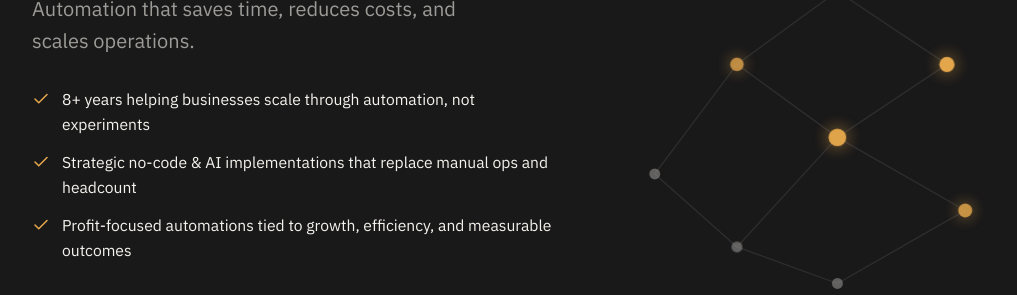
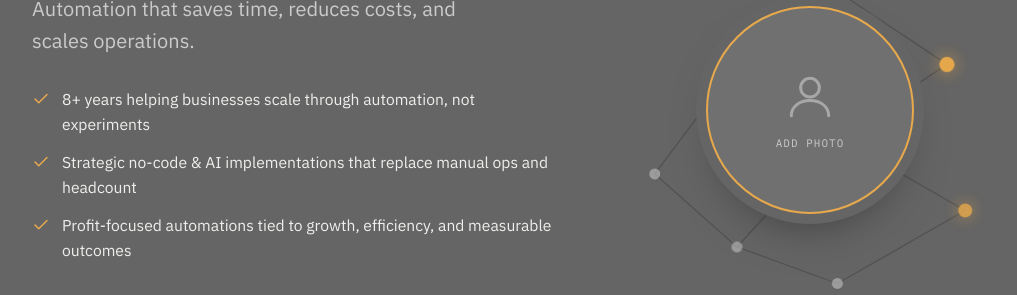
Before and after one commit to r4c3r-x/ryancootauco, a plain HTML site: page index.html in a window 1280 px wide. Shown: the part 289-584 px from the top of the page, without its empty margins (114-1131 px from the left). Drawn offline with Linux system fonts and the light colour scheme.

Commit message:
Update index.html

```diff
--- a/index.html
+++ b/index.html
@@ -10,14 +10,14 @@
 <link href="https://fonts.googleapis.com/css2?family=IBM+Plex+Mono:wght@400;500;600&family=IBM+Plex+Sans:wght@400;500;600;700&display=swap" rel="stylesheet">
 <style>
   :root{
-    --bg:#19191a;
-    --bg-soft:#212123;
-    --border:#2e2e30;
-    --text:#f4f2ec;
-    --text-muted:#9c9b97;
+    --bg:#656565;
+    --bg-soft:#707070;
+    --border:#525252;
+    --text:#eeeeec;
+    --text-muted:#cbcbcb;
     --accent:#e7a94c;
     --accent-dark:#c98f36;
-    --accent-soft:rgba(231,169,76,.13);
+    --accent-soft:rgba(231,169,76,.18);
     --font-sans:'IBM Plex Sans',-apple-system,BlinkMacSystemFont,'Segoe UI',sans-serif;
     --font-mono:'IBM Plex Mono','SFMono-Regular',Consolas,'Liberation Mono',monospace;
     --radius-lg:20px;
@@ -104,7 +104,7 @@
     transform:translateX(-50%);
     z-index:1000;
     width:min(920px, calc(100% - 32px));
-    background:rgba(25,25,26,.6);
+    background:rgba(101,101,101,.62);
     border:1px solid rgba(255,255,255,.08);
     backdrop-filter:blur(14px);
     -webkit-backdrop-filter:blur(14px);
@@ -113,7 +113,7 @@
     transition:background .3s ease, border-color .3s ease, box-shadow .3s ease;
   }
   .nav.scrolled{
-    background:rgba(20,20,21,.85);
+    background:rgba(90,90,90,.88);
     border-color:rgba(255,255,255,.12);
   }
   .nav-inner{
@@ -286,9 +286,14 @@
   }
   .hero-secondary:hover{ color:var(--accent); }
 
-  .node-graph-wrap{
+  .hero-visual{
+    position:relative;
     width:420px;
+    height:420px;
     flex-shrink:0;
+    display:flex;
+    align-items:center;
+    justify-content:center;
   }
   .node-graph{ width:100%; height:auto; overflow:visible; }
   .ng-lines line{ stroke:var(--border); stroke-width:1.4; }
@@ -305,8 +310,45 @@
     50%{ opacity:1; transform:scale(1.4); }
   }
 
+  /* Photo placeholder — swap for a real <img class="photo-frame-img"> when ready */
+  .photo-frame{
+    position:absolute;
+    top:50%;
+    left:50%;
+    transform:translate(-50%,-50%);
+    width:208px;
+    height:208px;
+    border-radius:50%;
+    background:var(--bg-soft);
+    border:2px solid var(--accent);
+    box-shadow:0 0 0 10px var(--bg), 0 24px 50px -20px rgba(0,0,0,.5);
+    display:flex;
+    flex-direction:column;
+    align-items:center;
+    justify-content:center;
+    gap:10px;
+    overflow:hidden;
+  }
+  .photo-frame-icon{ width:56px; height:56px; color:var(--text-muted); opacity:.6; }
+  .photo-frame-label{
+    font-family:var(--font-mono);
+    font-size:.68rem;
+    letter-spacing:.1em;
+    text-transform:uppercase;
+    color:var(--text-muted);
+  }
+  .photo-frame-img{
+    width:100%;
+    height:100%;
+    object-fit:cover;
+    border-radius:50%;
+  }
+
   @media (max-width: 900px){
-    .node-graph-wrap{ display:none; }
+    .hero .wrap{ flex-direction:column; align-items:flex-start; gap:44px; }
+    .hero-visual{ width:200px; height:200px; align-self:center; }
+    .node-graph{ display:none; }
+    .photo-frame{ width:180px; height:180px; box-shadow:0 0 0 8px var(--bg), 0 20px 40px -18px rgba(0,0,0,.45); }
   }
   @media (max-width: 620px){
     .hero{ padding-top:calc(var(--nav-h) + 64px); }
@@ -565,8 +607,8 @@
         </div>
       </div>
 
-      <div class="node-graph-wrap" aria-hidden="true">
-        <svg class="node-graph" viewBox="0 0 460 460">
+      <div class="hero-visual">
+        <svg class="node-graph" viewBox="0 0 460 460" aria-hidden="true">
           <g class="ng-lines">
             <line x1="60" y1="300" x2="150" y2="180"/>
             <line x1="60" y1="300" x2="150" y2="380"/>
@@ -590,6 +632,17 @@
             <circle class="pulse" style="animation-delay:1.5s" cx="400" cy="340" r="6"/>
           </g>
         </svg>
+
+        <!-- PHOTO PLACEHOLDER — to add your real photo, replace the two lines
+             below (the icon svg + label span) with:
+             <img class="photo-frame-img" src="your-photo.jpg" alt="Ryan Cootauco"> -->
+        <div class="photo-frame">
+          <svg class="photo-frame-icon" viewBox="0 0 24 24" fill="none" stroke="currentColor" stroke-width="1.3" stroke-linecap="round" stroke-linejoin="round">
+            <circle cx="12" cy="8" r="4"/>
+            <path d="M4 20c0-4 3.6-6.5 8-6.5s8 2.5 8 6.5"/>
+          </svg>
+          <span class="photo-frame-label">Add Photo</span>
+        </div>
       </div>
     </div>
   </section>
```
